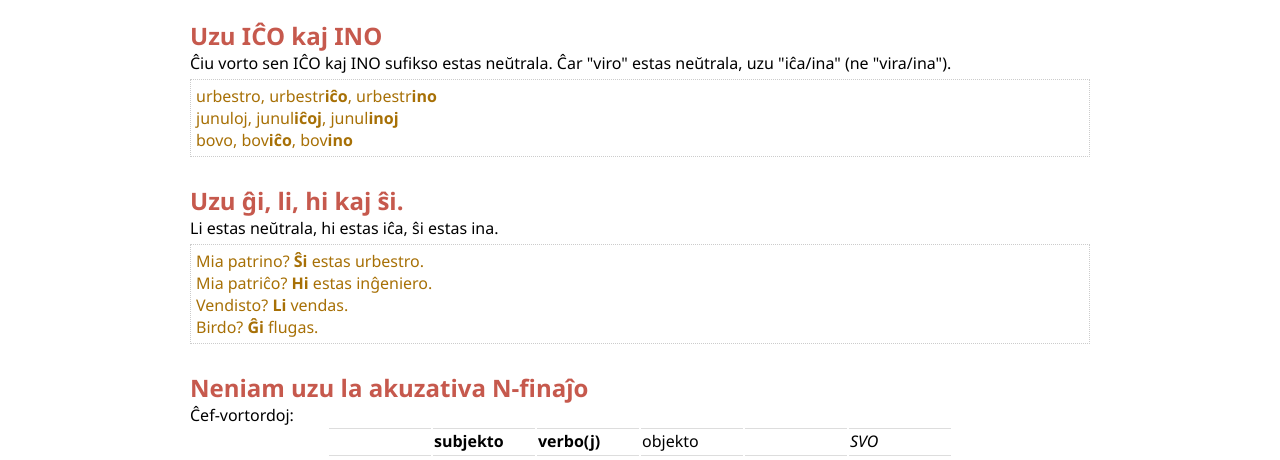
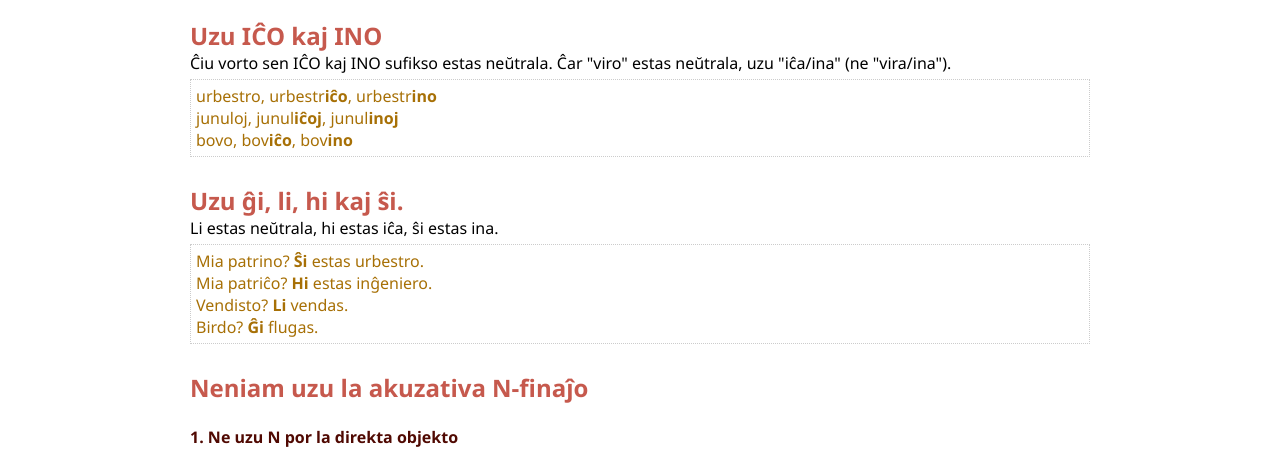
Before and after one commit to esperantido123/esperantido123.github.io, a plain HTML site: page index.html in a window 1280 px wide. Shown: the part 260-720 px from the top of the page. Drawn offline with Linux system fonts and the light colour scheme.

Commit message:
Aldoni intertitoloj por la du kazoj de la akuzativo

```diff
--- a/index.css
+++ b/index.css
@@ -14,6 +14,11 @@ main {
 .regulo {
     color: #c6594d;
     font-size: 24px;
+    font-weight: 600;
+}
+
+.subregulo {
+    color: #500902;
     font-weight: 600;
 }
 
--- a/index.html
+++ b/index.html
@@ -62,6 +62,9 @@
         <div class="regulo">
             Neniam uzu la akuzativa N-finaĵo
         </div>
+        <br/>
+        <div class="subregulo">1. Ne uzu N por la direkta objekto</div>
+        <br/>
         <div>
             Ĉef-vortordoj:
         </div>
@@ -157,6 +160,8 @@
 
         <br/>
 
+        <div class="subregulo">2. Ne uzu N por anstataŭigi prepozicioj</div>
+        <br/>
         <div>
             Direkto: uzu "al" se necesas:
         </div>
```
